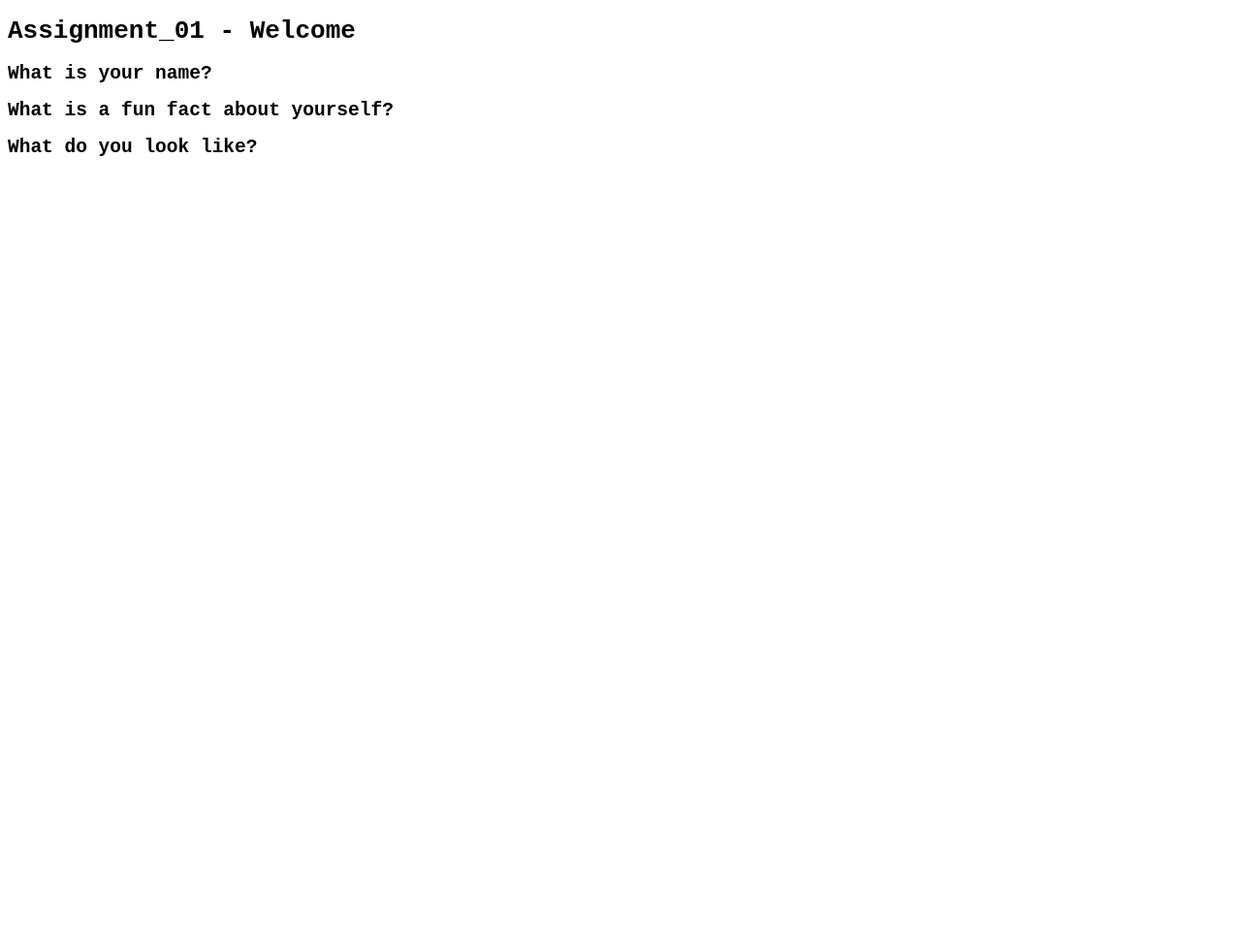
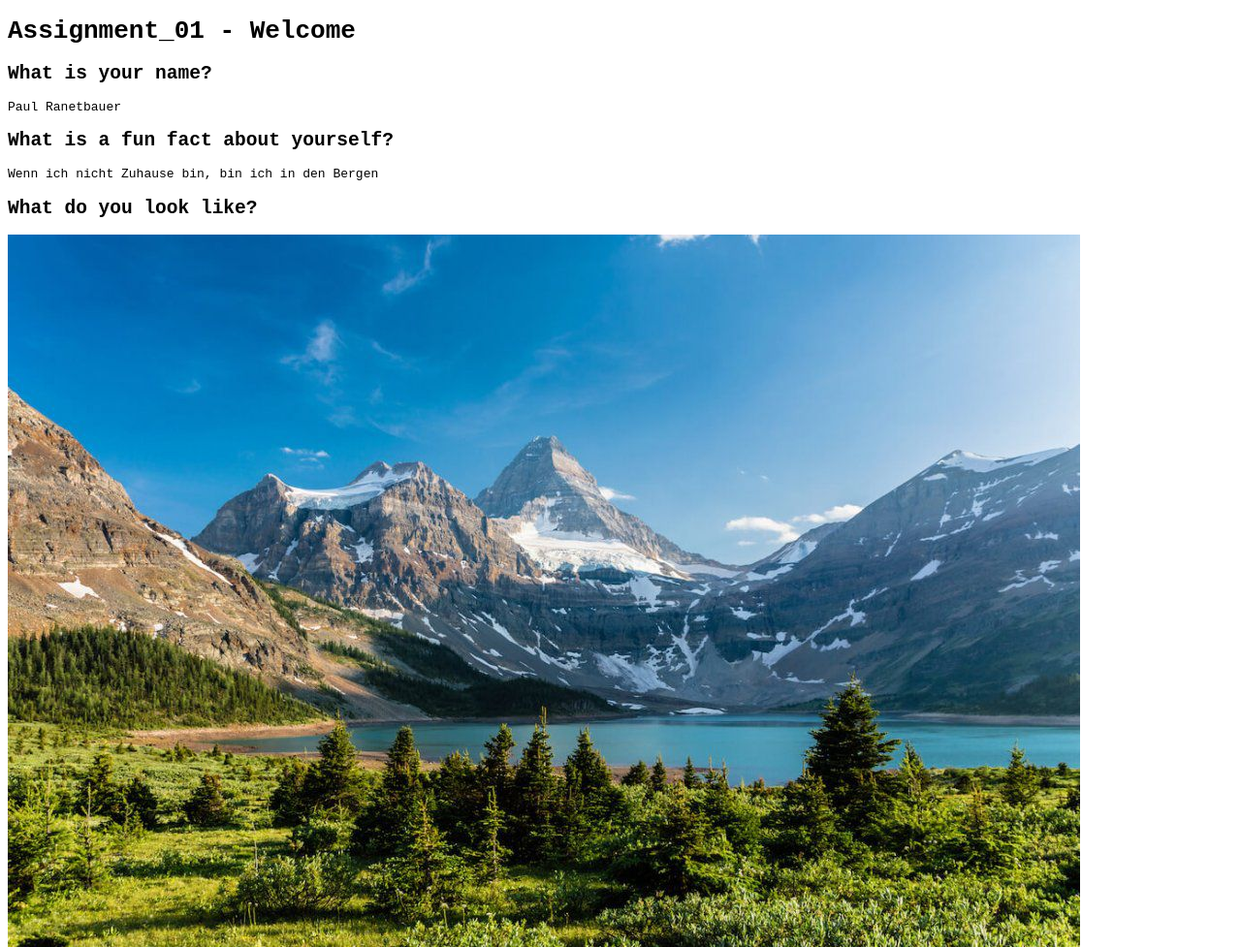
Before and after one commit to webprogplus/assignment-01-PaulRanet, a plain HTML site: page index.html in a window 1280 px wide. Shown: the whole page at 97% size. Before the commit the page ends 800 px from the top, so only its background shows below. Drawn offline with Linux system fonts and the light colour scheme; files whose address does not match are found by name.

Commit message:
Update index.html

```diff
--- a/index.html
+++ b/index.html
@@ -10,16 +10,17 @@
 
     <h2>What is your name?</h2>
     <p>
-      <!-- TODO(you): Paul Ranetbauer -->
+      Paul Ranetbauer
     </p>
 
     <h2>What is a fun fact about yourself?</h2>
+
     <p>
-      <!-- TODO(you): Ich bin gerne in den Bergen. -->
+      Wenn ich nicht Zuhause bin, bin ich in den Bergen
     </p>
 
     <h2>What do you look like?</h2>
-    <!-- TODO(you): berg -->
+    <img src="C:\Users\prane\github-classroom\webprogplus\assignment-01-PaulRanet/berg.png">
 
   </body>
 </html>
```
